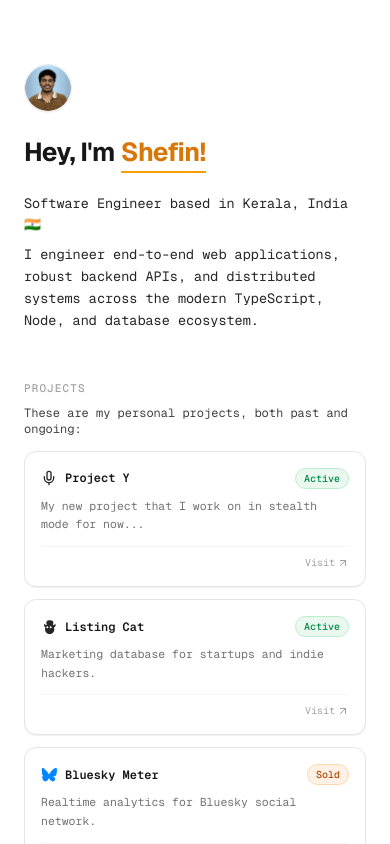
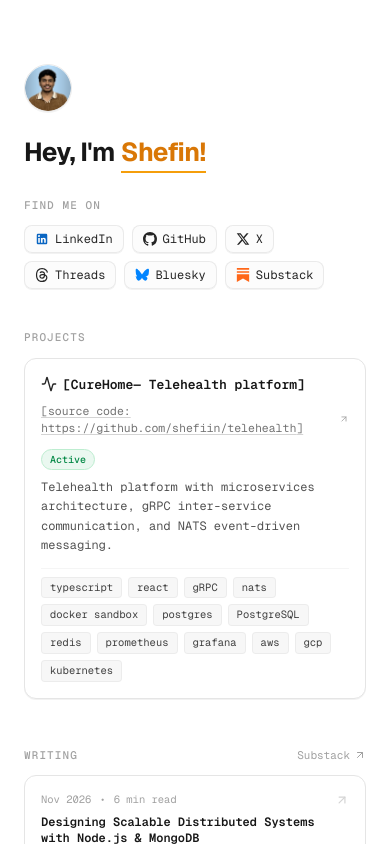
Before and after one commit to shefiin/shefin, a Next.js app in the folder client/: page / in a window 390 px wide. Shown: the top 844 px of the page. Built offline with nearby package versions, Linux system fonts and the light colour scheme; no server answers.

Commit message:
feat: reposition FIND ME ON below greeting, format CureHome project with source code and tags, place WRITING section after projects

```diff
--- a/client/app/components/AdminDrawer.tsx
+++ b/client/app/components/AdminDrawer.tsx
@@ -10,6 +10,8 @@ interface Project {
   status: string;
   iconKey: string;
   link?: string;
+  sourceCode?: string;
+  tags?: string[];
 }
 
 interface BlogPost {
@@ -56,8 +58,10 @@ export function AdminDrawer({
   const [newTitle, setNewTitle] = useState('');
   const [newDesc, setNewDesc] = useState('');
   const [newStatus, setNewStatus] = useState('Active');
-  const [newIcon, setNewIcon] = useState('code');
+  const [newIcon, setNewIcon] = useState('curehome');
   const [newLink, setNewLink] = useState('');
+  const [newSourceCode, setNewSourceCode] = useState('');
+  const [newTags, setNewTags] = useState('');
   const [submittingProject, setSubmittingProject] = useState(false);
 
   // New blog post state
@@ -122,6 +126,10 @@ export function AdminDrawer({
     e.preventDefault();
     setSubmittingProject(true);
     try {
+      const tagsArray = newTags
+        ? newTags.split(',').map((t) => t.trim()).filter(Boolean)
+        : [];
+
       const res = await fetch('http://localhost:5001/api/projects', {
         method: 'POST',
         headers: { 'Content-Type': 'application/json' },
@@ -130,13 +138,17 @@ export function AdminDrawer({
           description: newDesc,
           status: newStatus,
           iconKey: newIcon,
-          link: newLink || '#'
+          link: newLink || '#',
+          sourceCode: newSourceCode,
+          tags: tagsArray
         })
       });
       if (res.ok) {
         setNewTitle('');
         setNewDesc('');
         setNewLink('');
+        setNewSourceCode('');
+        setNewTags('');
         setActionNotice('Project added to MongoDB successfully!');
         setTimeout(() => setActionNotice(null), 3000);
         onDataRefresh();
@@ -424,12 +436,39 @@ export function AdminDrawer({
                     onChange={(e) => setNewIcon(e.target.value)}
                     className="w-full px-2.5 py-2 text-xs font-mono rounded-lg border border-neutral-200 bg-white"
                   >
+                    <option value="curehome">Activity / Telehealth</option>
                     <option value="mic">Mic / Audio</option>
                     <option value="cat">Cat / Mascot</option>
                     <option value="bluesky">Bluesky Butterfly</option>
                     <option value="database">Database</option>
                   </select>
                 </div>
+              </div>
+
+              <div>
+                <label className="block text-xs font-mono text-neutral-600 mb-1">
+                  Source Code URL (Optional)
+                </label>
+                <input
+                  type="text"
+                  value={newSourceCode}
+                  onChange={(e) => setNewSourceCode(e.target.value)}
+                  placeholder="https://github.com/..."
+                  className="w-full px-3 py-2 text-xs font-mono rounded-lg border border-neutral-200 focus:outline-none focus:ring-1 focus:ring-neutral-900"
+                />
+              </div>
+
+              <div>
+                <label className="block text-xs font-mono text-neutral-600 mb-1">
+                  Tech Stack Tags (Comma separated)
+                </label>
+                <input
+                  type="text"
+                  value={newTags}
+                  onChange={(e) => setNewTags(e.target.value)}
+                  placeholder="typescript, react, gRPC, nats, docker sandbox..."
+                  className="w-full px-3 py-2 text-xs font-mono rounded-lg border border-neutral-200 focus:outline-none focus:ring-1 focus:ring-neutral-900"
+                />
               </div>
 
               <div>
--- a/client/app/components/ProjectIcon.tsx
+++ b/client/app/components/ProjectIcon.tsx
@@ -1,8 +1,12 @@
 import React from 'react';
-import { Mic, Database } from 'lucide-react';
+import { Mic, Database, Activity } from 'lucide-react';
 
 export function ProjectIcon({ iconKey, className = "w-4 h-4 text-neutral-800" }: { iconKey: string; className?: string }) {
   switch (iconKey.toLowerCase()) {
+    case 'curehome':
+    case 'telehealth':
+    case 'activity':
+      return <Activity className={className} />;
     case 'mic':
       return <Mic className={className} />;
     case 'cat':
@@ -20,6 +24,6 @@ export function ProjectIcon({ iconKey, className = "w-4 h-4 text-neutral-800" }:
     case 'database':
       return <Database className={className} />;
     default:
-      return <Database className={className} />;
+      return <Activity className={className} />;
   }
 }
--- a/client/app/page.tsx
+++ b/client/app/page.tsx
@@ -15,6 +15,8 @@ interface Project {
   status: 'Active' | 'Sold' | 'Building' | 'Beta' | 'Open Source' | string;
   iconKey: string;
   link?: string;
+  sourceCode?: string;
+  tags?: string[];
 }
 
 interface BlogPost {
@@ -98,32 +100,27 @@ const defaultTechStack: TechItem[] = [
 
 const defaultProjects: Project[] = [
   {
-    title: 'Project Y',
-    description: 'My new project that I work on in stealth mode for now...',
+    title: 'CureHome— Telehealth platform',
+    description: 'Telehealth platform with microservices architecture, gRPC inter-service communication, and NATS event-driven messaging.',
     status: 'Active',
-    iconKey: 'mic',
-    link: 'https://projecty.dev',
-  },
-  {
-    title: 'Listing Cat',
-    description: 'Marketing database for startups and indie hackers.',
-    status: 'Active',
-    iconKey: 'cat',
-    link: 'https://listingcat.com',
-  },
-  {
-    title: 'Bluesky Meter',
-    description: 'Realtime analytics for Bluesky social network.',
-    status: 'Sold',
-    iconKey: 'bluesky',
-    link: 'https://blueskymeter.com',
-  },
-  {
-    title: 'MERN Stack Suite',
-    description: 'High performance web applications with Next.js, Express, and MongoDB.',
-    status: 'Active',
-    iconKey: 'database',
-    link: 'https://github.com/shefiin',
+    iconKey: 'curehome',
+    link: 'https://github.com/shefiin/telehealth',
+    sourceCode: 'https://github.com/shefiin/telehealth',
+    tags: [
+      'typescript',
+      'react',
+      'gRPC',
+      'nats',
+      'docker sandbox',
+      'postgres',
+      'PostgreSQL',
+      'redis',
+      'prometheus',
+      'grafana',
+      'aws',
+      'gcp',
+      'kubernetes',
+    ],
   },
 ];
 
@@ -257,35 +254,41 @@ export default function Home() {
         </div>
 
         {/* Greeting & Name */}
-        <h1 className="text-[26px] font-sans font-bold tracking-tight text-neutral-900 mb-5 leading-tight flex items-baseline gap-1.5 flex-wrap">
+        <h1 className="text-[26px] font-sans font-bold tracking-tight text-neutral-900 mb-6 leading-tight flex items-baseline gap-1.5 flex-wrap">
           <span>Hey, I&apos;m</span>
           <span className="text-[#d97706] border-b-2 border-[#f59e0b] pb-0.5">
             {profile.highlightWord || 'Shefin!'}
           </span>
         </h1>
 
-        {/* Bio paragraphs in clean monospace */}
-        <div className="space-y-2 text-[13.5px] text-neutral-800 leading-relaxed font-mono mb-12">
-          <p>
-            Software Engineer based in {profile.location}{' '}
-            <span className="inline-block">{profile.countryFlag}</span>
-          </p>
+        {/* FIND ME ON (Directly after Hey Shefin) */}
+        <section className="mb-10">
+          <h2 className="text-[11px] font-mono uppercase tracking-widest text-neutral-400 font-medium mb-3">
+            FIND ME ON
+          </h2>
+          <div className="flex flex-wrap gap-2">
+            {profile.socials.map((item) => (
+              <a
+                key={item.platform}
+                href={item.url}
+                target="_blank"
+                rel="noopener noreferrer"
+                className="inline-flex items-center gap-1.5 px-2.5 py-1 rounded-lg border border-neutral-200/80 bg-neutral-50/60 hover:bg-neutral-100/90 text-[12px] font-mono text-neutral-800 transition-colors shadow-2xs"
+              >
+                <SocialIcon platform={item.platform} className="w-3.5 h-3.5" />
+                <span>{item.platform}</span>
+              </a>
+            ))}
+          </div>
+        </section>
 
-          <p>
-            I engineer end-to-end web applications, robust backend APIs, and distributed systems across the modern TypeScript, Node, and database ecosystem.
-          </p>
-        </div>
-
-        {/* SECTION 1: PROJECTS (Top Priority) */}
+        {/* SECTION 1: PROJECTS */}
         <section className="mb-12">
-          <h2 className="text-[11px] font-mono uppercase tracking-widest text-neutral-400 font-medium mb-2">
+          <h2 className="text-[11px] font-mono uppercase tracking-widest text-neutral-400 font-medium mb-3">
             PROJECTS
           </h2>
-          <p className="text-xs font-mono text-neutral-700 mb-3.5">
-            These are my personal projects, both past and ongoing:
-          </p>
 
-          <div className="grid grid-cols-1 sm:grid-cols-2 gap-3">
+          <div className="space-y-4">
             {projects.map((project, idx) => {
               const isActive = project.status?.toLowerCase() === 'active';
               const isSold = project.status?.toLowerCase() === 'sold';
@@ -293,53 +296,74 @@ export default function Home() {
               return (
                 <div
                   key={project._id || idx}
-                  className="group border border-neutral-200 rounded-xl p-4 bg-white hover:border-neutral-300 transition-all shadow-2xs relative flex flex-col justify-between"
+                  className="group border border-neutral-200 rounded-xl p-4 bg-white hover:border-neutral-300 transition-all shadow-2xs"
                 >
-                  <div>
-                    {/* Header: Icon + Title + Status */}
-                    <div className="flex items-center justify-between gap-2 mb-2">
-                      <div className="flex items-center gap-2">
-                        <ProjectIcon iconKey={project.iconKey} className="w-4 h-4 text-neutral-800" />
-                        <h3 className="text-xs font-mono font-semibold text-neutral-900 group-hover:text-amber-700 transition">
-                          {project.title}
-                        </h3>
+                  {/* Header: [Title] [source code: url] and Status */}
+                  <div className="flex items-start justify-between gap-3 mb-2 flex-wrap">
+                    <div className="flex items-center gap-2 flex-wrap text-[13px] font-mono">
+                      <div className="flex items-center gap-1.5 font-semibold text-neutral-900 group-hover:text-amber-700 transition">
+                        <ProjectIcon iconKey={project.iconKey} className="w-4 h-4 text-neutral-800 shrink-0" />
+                        <a
+                          href={project.link || project.sourceCode || 'https://github.com/shefiin/telehealth'}
+                          target="_blank"
+                          rel="noopener noreferrer"
+                          className="hover:underline"
+                        >
+                          [{project.title}]
+                        </a>
+                      </div>
+
+                      {project.sourceCode && (
+                        <a
+                          href={project.sourceCode}
+                          target="_blank"
+                          rel="noopener noreferrer"
+                          className="text-neutral-500 hover:text-neutral-900 text-[11.5px] transition underline underline-offset-2 decoration-neutral-300 hover:decoration-neutral-600 inline-flex items-center gap-0.5"
+                        >
+                          <span>[source code: {project.sourceCode}]</span>
+                          <ArrowUpRight className="w-3 h-3 text-neutral-400 inline" />
+                        </a>
+                      )}
                     </div>
 
                     {/* Status Badge */}
                     {isActive && (
-                        <span className="bg-[#eaf8f0] text-[#008744] border border-[#bdedd0] text-[10px] font-mono px-2 py-0.5 rounded-full font-medium">
+                      <span className="bg-[#eaf8f0] text-[#008744] border border-[#bdedd0] text-[10px] font-mono px-2 py-0.5 rounded-full font-medium shrink-0">
                         Active
                       </span>
                     )}
                     {isSold && (
-                        <span className="bg-[#fff1e5] text-[#b44800] border border-[#fed7aa] text-[10px] font-mono px-2 py-0.5 rounded-full font-medium">
+                      <span className="bg-[#fff1e5] text-[#b44800] border border-[#fed7aa] text-[10px] font-mono px-2 py-0.5 rounded-full font-medium shrink-0">
                         Sold
                       </span>
                     )}
-                      {!isActive && !isSold && (
-                        <span className="bg-neutral-100 text-neutral-700 border border-neutral-200 text-[10px] font-mono px-2 py-0.5 rounded-full font-medium">
+                    {!isActive && !isSold && project.status && (
+                      <span className="bg-neutral-100 text-neutral-700 border border-neutral-200 text-[10px] font-mono px-2 py-0.5 rounded-full font-medium shrink-0">
                         {project.status}
                       </span>
                     )}
                   </div>
 
-                    {/* Description */}
-                    <p className="text-[11.5px] font-mono text-neutral-500 leading-relaxed">
+                  {/* Description if present */}
+                  {project.description && (
+                    <p className="text-[12px] font-mono text-neutral-600 leading-relaxed mb-3">
                       {project.description}
                     </p>
+                  )}
+
+                  {/* Tech Stack Tags */}
+                  {project.tags && project.tags.length > 0 && (
+                    <div className="pt-2 border-t border-neutral-100">
+                      <div className="flex flex-wrap gap-1.5">
+                        {project.tags.map((tag) => (
+                          <span
+                            key={tag}
+                            className="text-[10.5px] font-mono px-2 py-0.5 rounded bg-neutral-100/80 text-neutral-700 border border-neutral-200/60"
+                          >
+                            {tag}
+                          </span>
+                        ))}
                       </div>
-
-                  {project.link && project.link !== '#' && (
-                    <div className="mt-3 pt-2 border-t border-neutral-100 flex items-center justify-end">
-                      <a
-                        href={project.link}
-                        target="_blank"
-                        rel="noopener noreferrer"
-                        className="text-[10px] font-mono text-neutral-400 hover:text-neutral-800 inline-flex items-center gap-0.5 transition"
-                      >
-                        <span>Visit</span>
-                        <ArrowUpRight className="w-3 h-3" />
-                      </a>
                     </div>
                   )}
                 </div>
@@ -348,11 +372,11 @@ export default function Home() {
           </div>
         </section>
 
-        {/* SECTION 2: BLOG */}
+        {/* SECTION 2: WRITING */}
         <section className="mb-12">
-          <div className="flex items-center justify-between mb-2">
+          <div className="flex items-center justify-between mb-3">
             <h2 className="text-[11px] font-mono uppercase tracking-widest text-neutral-400 font-medium">
-              BLOG
+              WRITING
             </h2>
             <a
               href="https://substack.com/@shefin204168"
@@ -364,9 +388,6 @@ export default function Home() {
               <ArrowUpRight className="w-3 h-3 group-hover:translate-x-0.5 group-hover:-translate-y-0.5 transition-transform" />
             </a>
           </div>
-          <p className="text-xs font-mono text-neutral-700 mb-3.5">
-            Technical writing on software systems, databases, and engineering:
-          </p>
 
           <div className="space-y-3">
             {posts.map((post, idx) => (
@@ -413,12 +434,9 @@ export default function Home() {
 
         {/* SECTION 3: TECH STACK */}
         <section className="mb-12">
-          <h2 className="text-[11px] font-mono uppercase tracking-widest text-neutral-400 font-medium mb-2">
+          <h2 className="text-[11px] font-mono uppercase tracking-widest text-neutral-400 font-medium mb-3">
             TECH STACK
           </h2>
-          <p className="text-xs font-mono text-neutral-700 mb-3.5">
-            The technologies and tools I work with:
-          </p>
 
           <div className="flex flex-wrap gap-2">
             {techStack.map((tech) => (
@@ -433,34 +451,9 @@ export default function Home() {
           </div>
         </section>
 
-        {/* SECTION 4: FIND ME ON */}
-        <section className="mb-12">
-          <h2 className="text-[11px] font-mono uppercase tracking-widest text-neutral-400 font-medium mb-2">
-            FIND ME ON
-          </h2>
-          <p className="text-xs font-mono text-neutral-700 mb-3.5">
-            You can find me on the following social platforms:
-          </p>
-
-          <div className="flex flex-wrap gap-2">
-            {profile.socials.map((item) => (
-              <a
-                key={item.platform}
-                href={item.url}
-                target="_blank"
-                rel="noopener noreferrer"
-                className="inline-flex items-center gap-1.5 px-2.5 py-1 rounded-lg border border-neutral-200/80 bg-neutral-50/60 hover:bg-neutral-100/90 text-[12px] font-mono text-neutral-800 transition-colors shadow-2xs"
-              >
-                <SocialIcon platform={item.platform} className="w-3.5 h-3.5" />
-                <span>{item.platform}</span>
-              </a>
-            ))}
-          </div>
-        </section>
-
         {/* SECTION 4: GET IN TOUCH */}
         <section className="mb-14">
-          <h2 className="text-[11px] font-mono uppercase tracking-widest text-neutral-400 font-medium mb-2">
+          <h2 className="text-[11px] font-mono uppercase tracking-widest text-neutral-400 font-medium mb-3">
             GET IN TOUCH
           </h2>
           <div className="space-y-1 text-xs font-mono text-neutral-700">
```
Also changed, not shown: 2 other files (tests, documents, lock files or other folders). Lines whose indentation alone changed are shown as unchanged.
